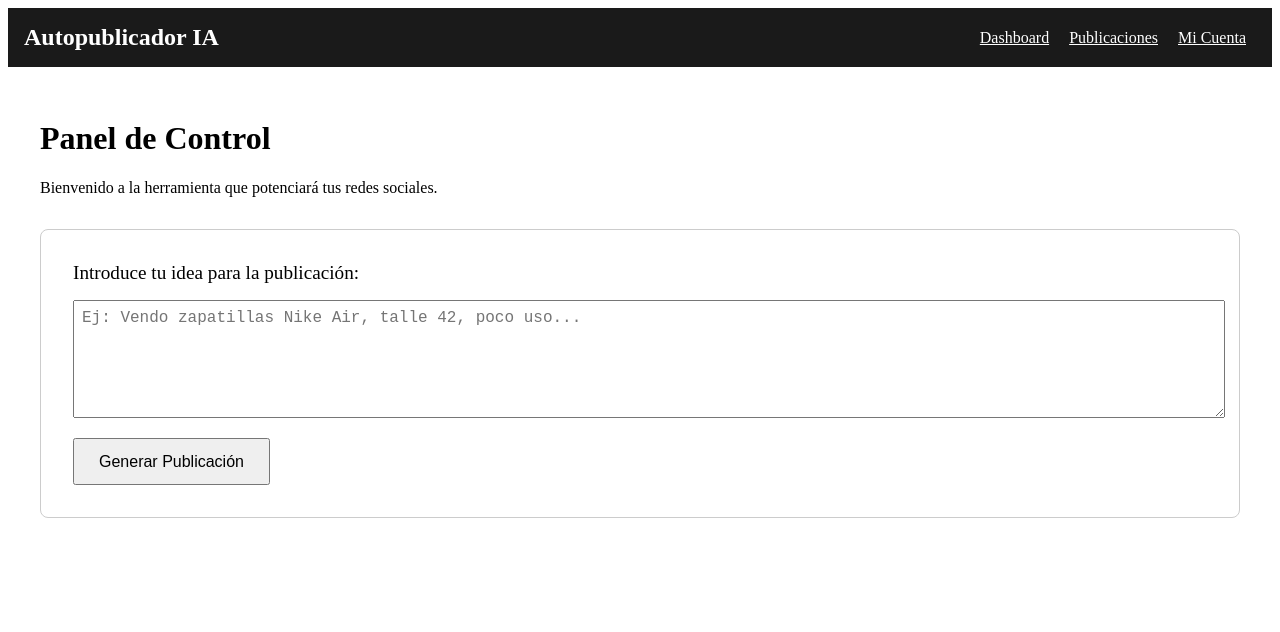
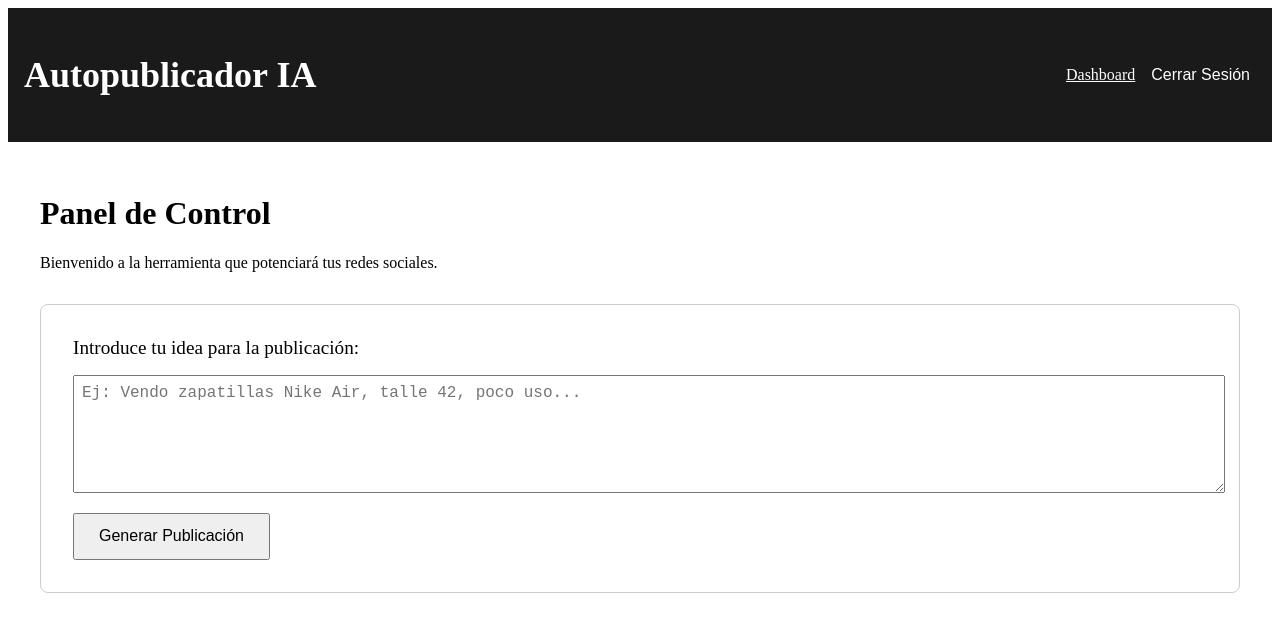
Before and after one commit to lautaromclaren/autopublicador-IA, a React (Vite) app in the folder frontend/: page / in a window 1280 px wide. Shown: the top 632 px of the page. Built offline with nearby package versions, Linux system fonts and the light colour scheme; sample sign-in values are in the browser's storage.

Commit message:
feat(auth): implementar rutas protegidas y gestion de estado con Context API

```diff
--- a/frontend/src/components/Header.jsx
+++ b/frontend/src/components/Header.jsx
@@ -1,6 +1,18 @@
 // src/components/Header.jsx
 
+import { useContext } from 'react';
+import { Link, useNavigate } from 'react-router-dom';
+import { AuthContext } from '../context/AuthContext';
+
 function Header() {
+  const { isAuthenticated, logout } = useContext(AuthContext);
+  const navigate = useNavigate();
+
+  const handleLogout = () => {
+    logout(); // Llama a la función logout de nuestro AuthContext
+    navigate('/login'); // Redirige al usuario al login
+  };
+
   return (
     <header style={{
         backgroundColor: '#1a1a1a',
@@ -10,11 +22,28 @@ function Header() {
         justifyContent: 'space-between',
         alignItems: 'center'
       }}>
-      <h2 style={{ margin: 0 }}>Autopublicador IA</h2>
+      {/* Usamos Link para una navegación más rápida sin recargar la página */}
+      <Link to="/" style={{ color: 'white', textDecoration: 'none', fontSize: '1.5rem' }}>
+        <h2>Autopublicador IA</h2>
+      </Link>
+
       <nav>
-        <a href="#" style={{ color: 'white', margin: '0 10px' }}>Dashboard</a>
-        <a href="#" style={{ color: 'white', margin: '0 10px' }}>Publicaciones</a>
-        <a href="#" style={{ color: 'white', margin: '0 10px' }}>Mi Cuenta</a>
+        {/* Lógica condicional: ¿está el usuario autenticado? */}
+        {isAuthenticated ? (
+          <>
+            {/* Si SÍ está autenticado, muestra esto */}
+            <Link to="/" style={{ color: 'white', margin: '0 10px' }}>Dashboard</Link>
+            <button onClick={handleLogout} style={{ background: 'none', border: 'none', color: 'white', cursor: 'pointer', fontSize: '1rem' }}>
+              Cerrar Sesión
+            </button>
+          </>
+        ) : (
+          <>
+            {/* Si NO está autenticado, muestra esto */}
+            <Link to="/login" style={{ color: 'white', margin: '0 10px' }}>Iniciar Sesión</Link>
+            <Link to="/register" style={{ color: 'white', margin: '0 10px' }}>Registrarse</Link>
+          </>
+        )}
       </nav>
     </header>
   );
```
